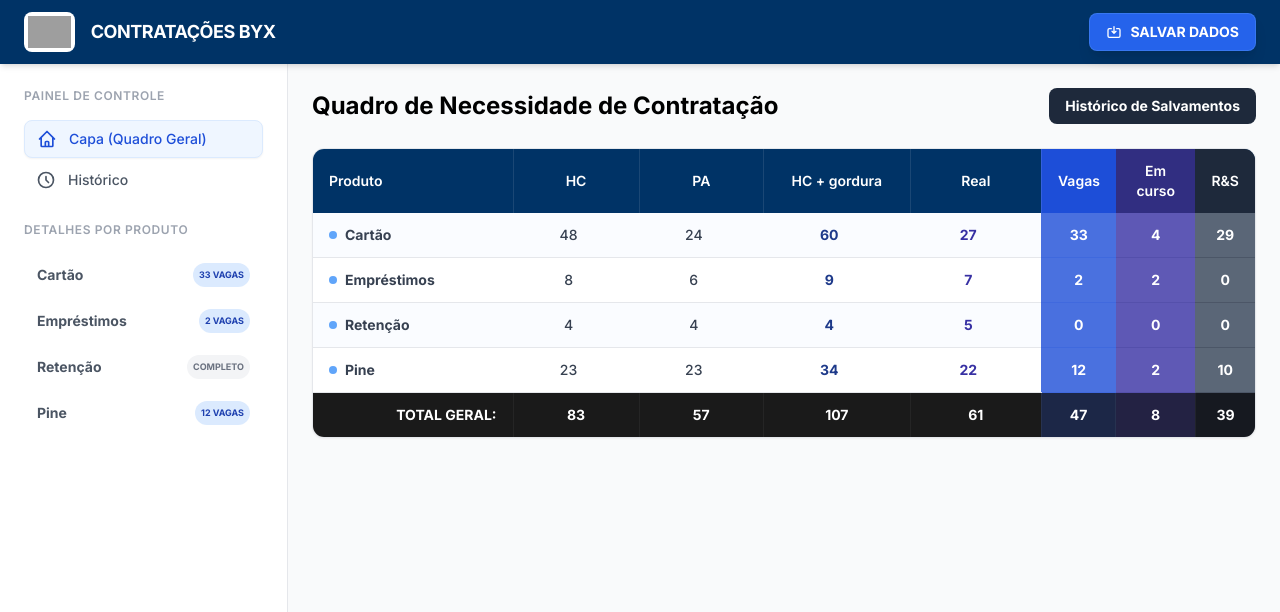
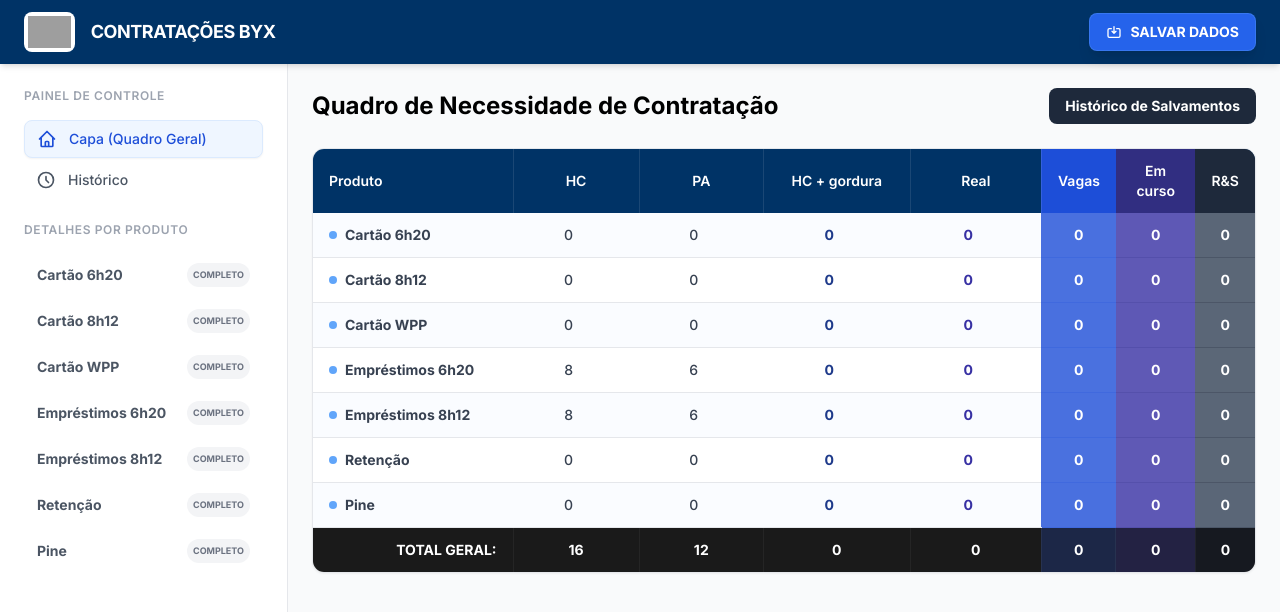
Before and after one commit to bellmarques0-crypto/byx-dashboard, a React (Vite) app: page / in a window 1280 px wide. Shown: the top 612 px of the page. Built offline with nearby package versions, Linux system fonts and the light colour scheme; no server answers; grey boxes are pictures that could not be loaded.

Commit message:
Update constants.ts

```diff
--- a/src/constants.ts
+++ b/src/constants.ts
@@ -2,28 +2,26 @@
 import { ProductSummary, Candidate } from './types';
 
 export const INITIAL_PRODUCTS: ProductSummary[] = [
-  { id: 'cartao', name: 'Cartão', hc: 48, pa: 24, hcGordura: 60, real: 27 },
-  { id: 'emprestimos', name: 'Empréstimos', hc: 8, pa: 6, hcGordura: 9, real: 7 },
-  { id: 'retencao', name: 'Retenção', hc: 4, pa: 4, hcGordura: 4, real: 5 },
-  { id: 'pine', name: 'Pine', hc: 23, pa: 23, hcGordura: 34, real: 22 },
+  { id: 'cartao', name: 'Cartão 6h20', hc: 0, pa: 0, hcGordura: 0, real: 0 },
+  { id: 'cartao', name: 'Cartão 8h12', hc: 0, pa: 0, hcGordura: 0, real: 0 },
+  { id: 'cartao', name: 'Cartão WPP', hc: 0, pa: 0, hcGordura: 0, real: 0 },
+  { id: 'emprestimos', name: 'Empréstimos 6h20', hc: 8, pa: 6, hcGordura: 0, real: 0 },
+  { id: 'emprestimos', name: 'Empréstimos 8h12', hc: 8, pa: 6, hcGordura: 0, real: 0 },
+  { id: 'retencao', name: 'Retenção', hc: 0, pa: 0, hcGordura: 0, real: 0 },
+  { id: 'pine', name: 'Pine', hc: 0, pa: 0, hcGordura: 0, real: 0 },
 ];
 
 export const INITIAL_CANDIDATES: Record<string, Candidate[]> = {
   'cartao': [
-    { nome: 'GABRIELA BRUNA ALMEIDA DE OLIVEIRA', horarioTrabalho: '14:00 ás 20:20 SEG-SAB', instrutor: 'VITORIA', horarioCurso: '08:30 às 12:00', inicioCurso: '15/11/2026', fimCurso: '21/11/2026', aso: '21/11/2026', admissao: '21/11/2026', inicioOperacao: '', observacao: '' },
-    { nome: 'GABRIELLE APARECIDA SILVA AZEVEDO', horarioTrabalho: '14:00 ás 20:20 SEG-SAB', instrutor: 'VITORIA', horarioCurso: '08:30 às 12:00', inicioCurso: '15/11/2026', fimCurso: '21/11/2026', aso: '21/11/2026', admissao: '21/11/2026', inicioOperacao: '', observacao: '' },
-    { nome: 'MARCOS VINICIUS SANTOS', horarioTrabalho: '14:00 ás 20:20 SEG-SAB', instrutor: 'VITORIA', horarioCurso: '08:30 às 12:00', inicioCurso: '16/11/2026', fimCurso: '22/11/2026', aso: '22/11/2026', admissao: '22/11/2026', inicioOperacao: '', observacao: '' },
-    { nome: 'ANA PAULA FERREIRA', horarioTrabalho: '11:40 ás 18:00 SEG-SAB', instrutor: 'RICARDO', horarioCurso: '09:00 às 12:30', inicioCurso: '17/11/2026', fimCurso: '23/11/2026', aso: '23/11/2026', admissao: '23/11/2026', inicioOperacao: '', observacao: '' }
+    { nome: '', horarioTrabalho: '', instrutor: '', horarioCurso: '', inicioCurso: '', fimCurso: ' ', aso: '', admissao: '', inicioOperacao: '', observacao: '' }
   ],
   'emprestimos': [
-    { nome: 'JOÃO PEDRO OLIVEIRA', horarioTrabalho: '11:00 ás 19:12 SEG-SEX', instrutor: 'JULIANA', horarioCurso: '13:00 às 16:30', inicioCurso: '10/11/2026', fimCurso: '16/11/2026', aso: '16/11/2026', admissao: '16/11/2026', inicioOperacao: '', observacao: '' },
-    { nome: 'CARLA MENDES SOUZA', horarioTrabalho: '11:00 ás 19:12 SEG-SEX', instrutor: 'JULIANA', horarioCurso: '13:00 às 16:30', inicioCurso: '11/11/2026', fimCurso: '17/11/2026', aso: '17/11/2026', admissao: '17/11/2026', inicioOperacao: '', observacao: '' }
+     { nome: '', horarioTrabalho: '', instrutor: '', horarioCurso: '', inicioCurso: '', fimCurso: ' ', aso: '', admissao: '', inicioOperacao: '', observacao: '' }
   ],
   'retencao': [
-    { nome: 'BEATRIZ REIS', horarioTrabalho: '14:00 ás 20:20 SEG-SAB', instrutor: 'VITORIA', horarioCurso: '08:30 às 12:00', inicioCurso: '12/11/2026', fimCurso: '18/11/2026', aso: '18/11/2026', admissao: '18/11/2026', inicioOperacao: '', observacao: '' }
+    { nome: '', horarioTrabalho: '', instrutor: '', horarioCurso: '', inicioCurso: '', fimCurso: ' ', aso: '', admissao: '', inicioOperacao: '', observacao: '' }
   ],
   'pine': [
-    { nome: 'LUCAS SILVA MAGALHÃES', horarioTrabalho: '11:40 ás 18:00 SEG-SAB', instrutor: 'RICARDO', horarioCurso: '09:00 às 12:30', inicioCurso: '05/11/2026', fimCurso: '11/11/2026', aso: '11/11/2026', admissao: '11/11/2026', inicioOperacao: '12/11/2026', observacao: '' },
-    { nome: 'FERNANDA LIMA', horarioTrabalho: '11:40 ás 18:00 SEG-SAB', instrutor: 'RICARDO', horarioCurso: '09:00 às 12:30', inicioCurso: '05/11/2026', fimCurso: '11/11/2026', aso: '11/11/2026', admissao: '11/11/2026', inicioOperacao: '12/11/2026', observacao: '' }
+     { nome: '', horarioTrabalho: '', instrutor: '', horarioCurso: '', inicioCurso: '', fimCurso: ' ', aso: '', admissao: '', inicioOperacao: '', observacao: '' }
   ]
 };
```
